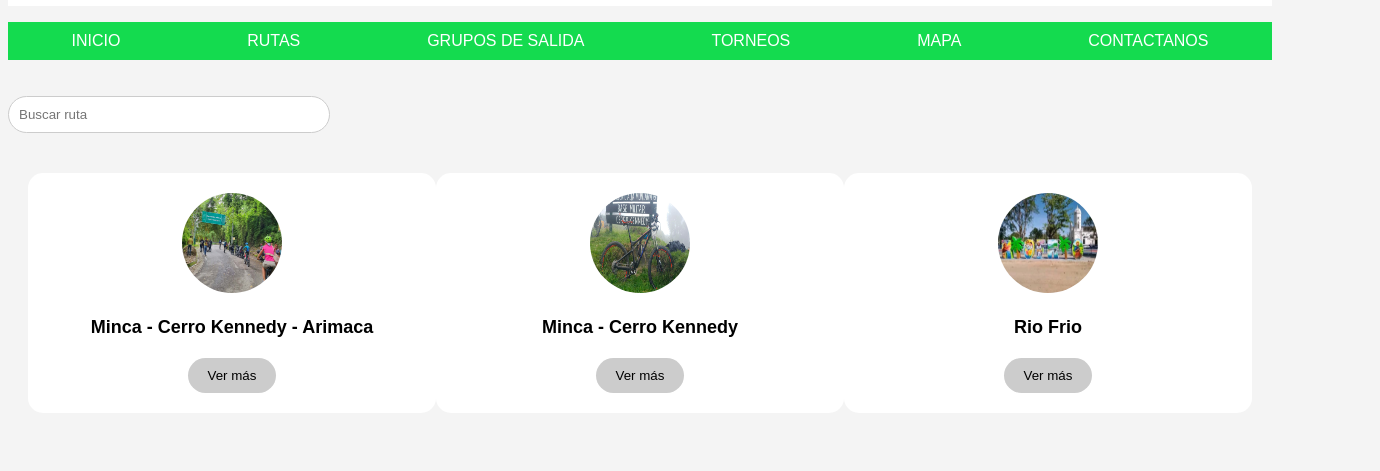
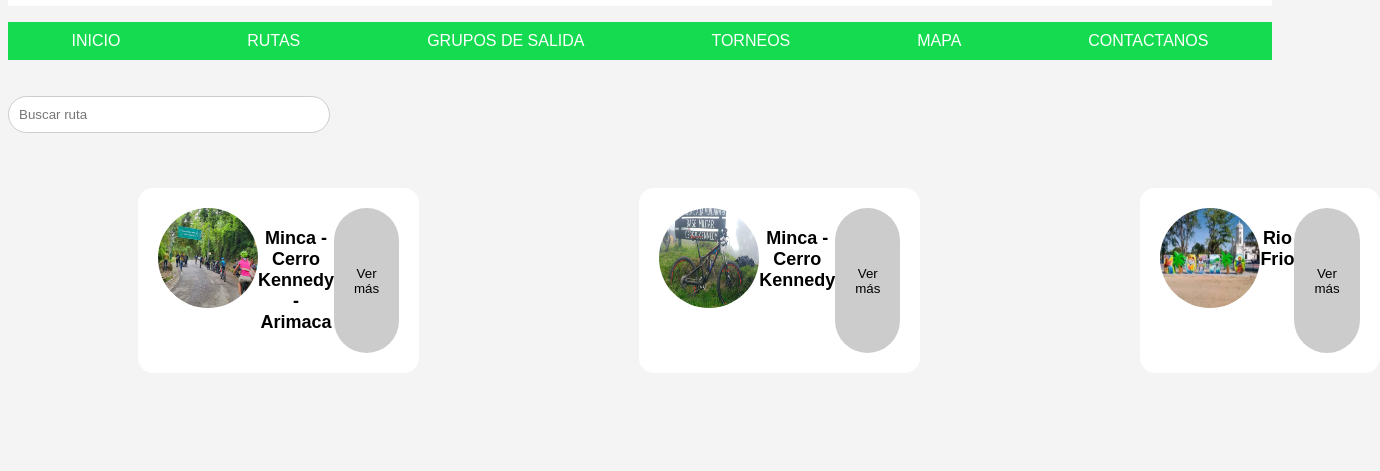
Before and after one commit to alexmdavid/prototipo, a plain HTML site: page index.html in a window 1280 px wide. Shown: the part 77-548 px from the top of the page, 1380 px wide, since content can reach past the window. Drawn offline with Linux system fonts and the light colour scheme.

Commit message:
Update style.css

```diff
--- a/styles.css/style.css
+++ b/styles.css/style.css
@@ -74,6 +74,9 @@ nav ul li a {
     padding: 20px;
     text-align: center;
     width: 30%;
+    display: grid;
+    grid-template-columns: repeat(5, 1fr);
+    margin: 15px 110px;
 }
 
 .route-card img {
```
